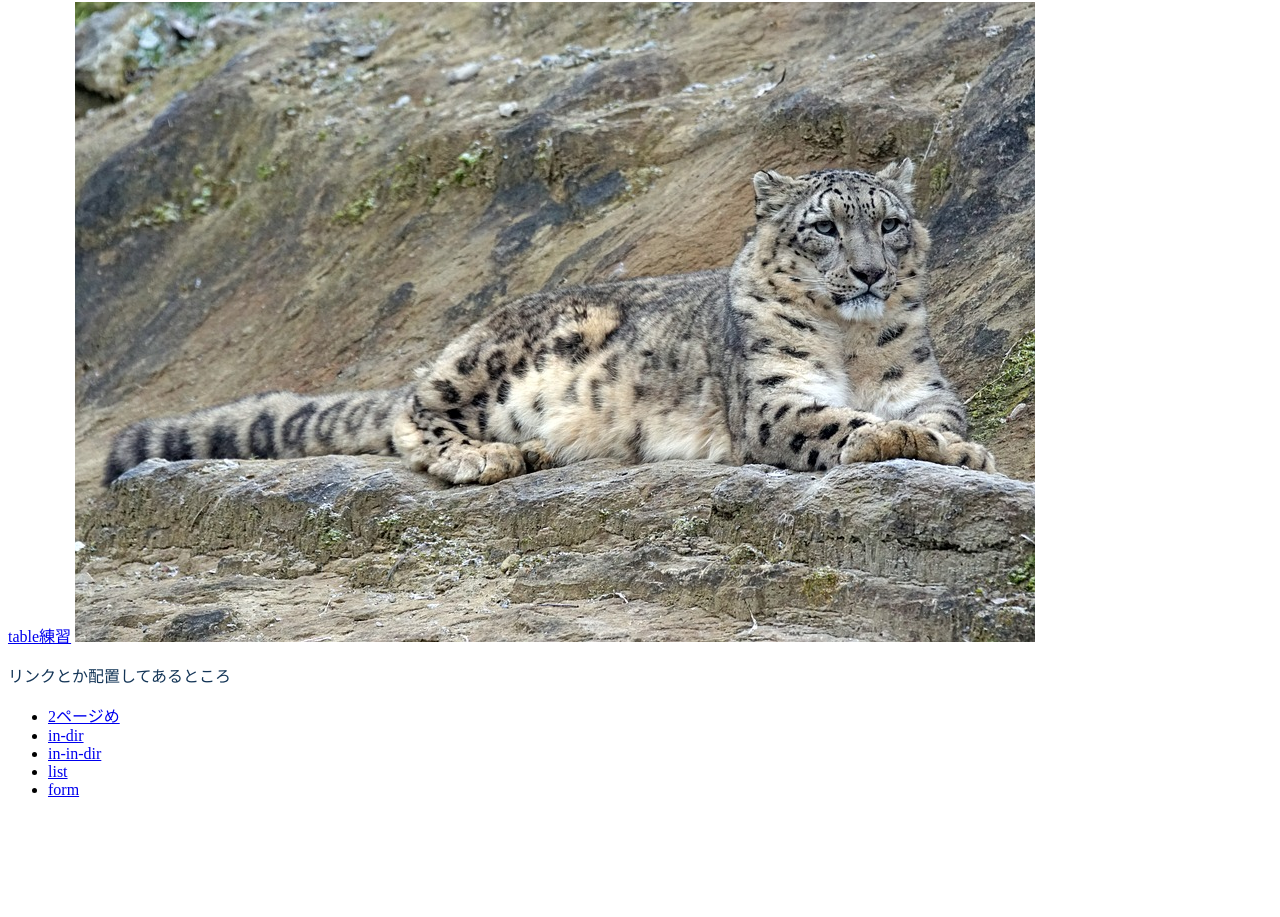
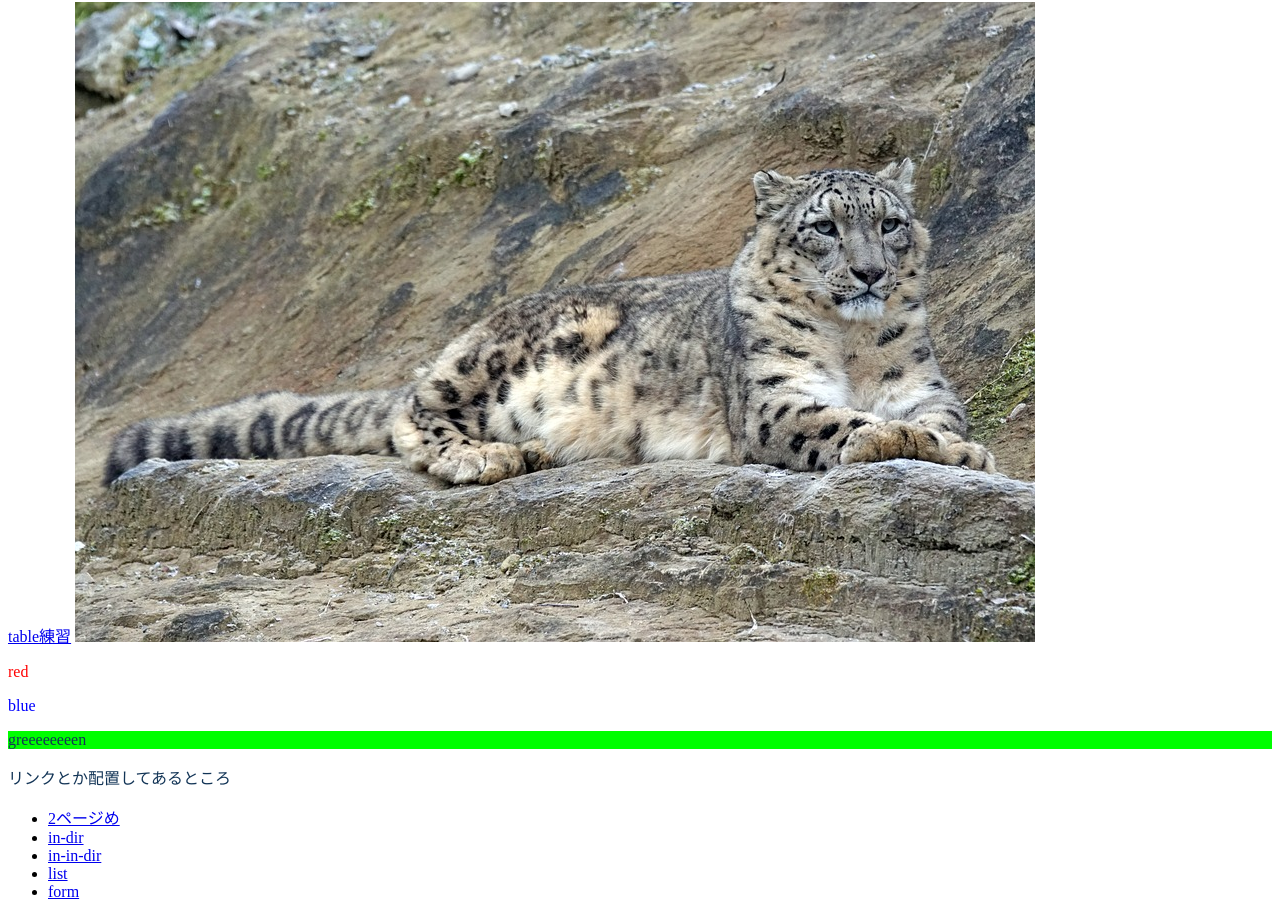
Before and after one commit to Cya-IromB/webkt_html-css, a plain HTML site: page no1/index.html in a window 1280 px wide. Shown: the part 82-999 px from the top of the page. Before the commit the page ends 897 px from the top, so only its background shows below. Drawn offline with Linux system fonts and the light colour scheme.

Commit message:
css class

```diff
--- a/no1/index.html
+++ b/no1/index.html
@@ -14,6 +14,11 @@
     <article>
       <a href="table.html">table練習</a>
       <img src="img/ユキヒョウ１.jpg" alt="ユキヒョウが寝そべる">
+
+      <p class="txtred">red</p>
+      <p class="txtblue">blue</p>
+      <p class="bgg">greeeeeeeen</p>
+
     </article>
     <footer>
       <p>リンクとか配置してあるところ</p>
--- a/no1/style.css
+++ b/no1/style.css
@@ -6,3 +6,13 @@ h1{
   font-size: 30px;
   background-color: #00ffff;
 }
+
+.txtred{
+  color: #ff0000;
+}
+.txtblue{
+  color: #0000ff;
+}
+.bgg{
+  background-color: #00fe00;
+}
```
